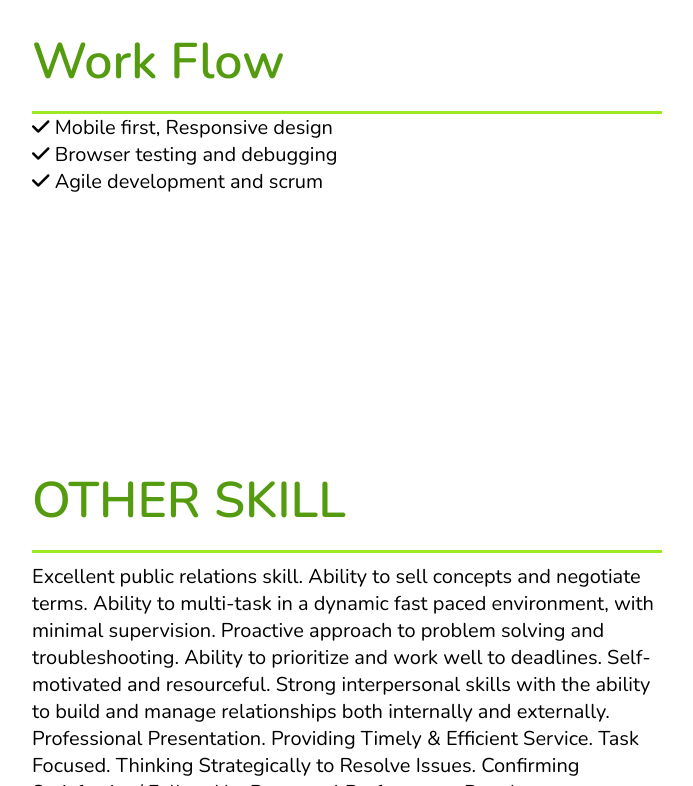
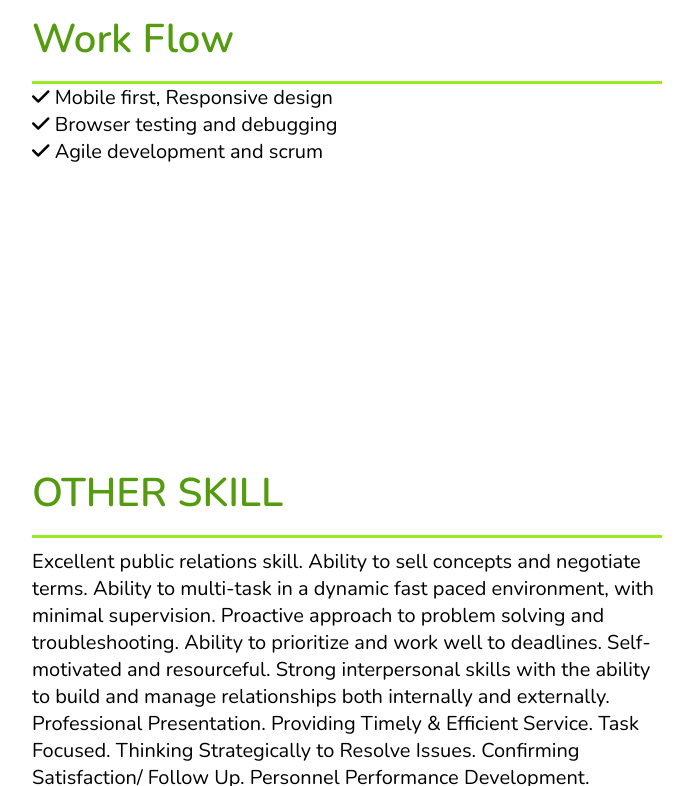
Before and after one commit to apel1151/my-new-portfolio-web, a plain HTML site: page index.html in a window 1280 px wide. Shown: the part 2149-2935 px from the top of the page, without its empty margins (468-1161 px from the left). Drawn offline with nearby package versions, Linux system fonts and the light colour scheme.

Commit message:
Update style.css

```diff
--- a/style.css
+++ b/style.css
@@ -266,7 +266,7 @@ header .navbar ul li a:hover{
 }
 
 .skill .skill-container h1{
-    font-size: 50px;
+    font-size: 40px;
     color: rgb(85, 155, 15);
 }
 
@@ -317,7 +317,7 @@ header .navbar ul li a:hover{
    }
 
    .other-container h1{
-    font-size: 50px;
+    font-size: 40px;
     color: rgb(85, 155, 15);
 }
 
@@ -381,7 +381,7 @@ header .navbar ul li a:hover{
     height: 50px;
     width: 500px;
     background-color: #1a1a1a;
-    border-radius: 10px;
+    border-radius: 5px;
     font-size: 20px;
     color: #fff;
 }
```
